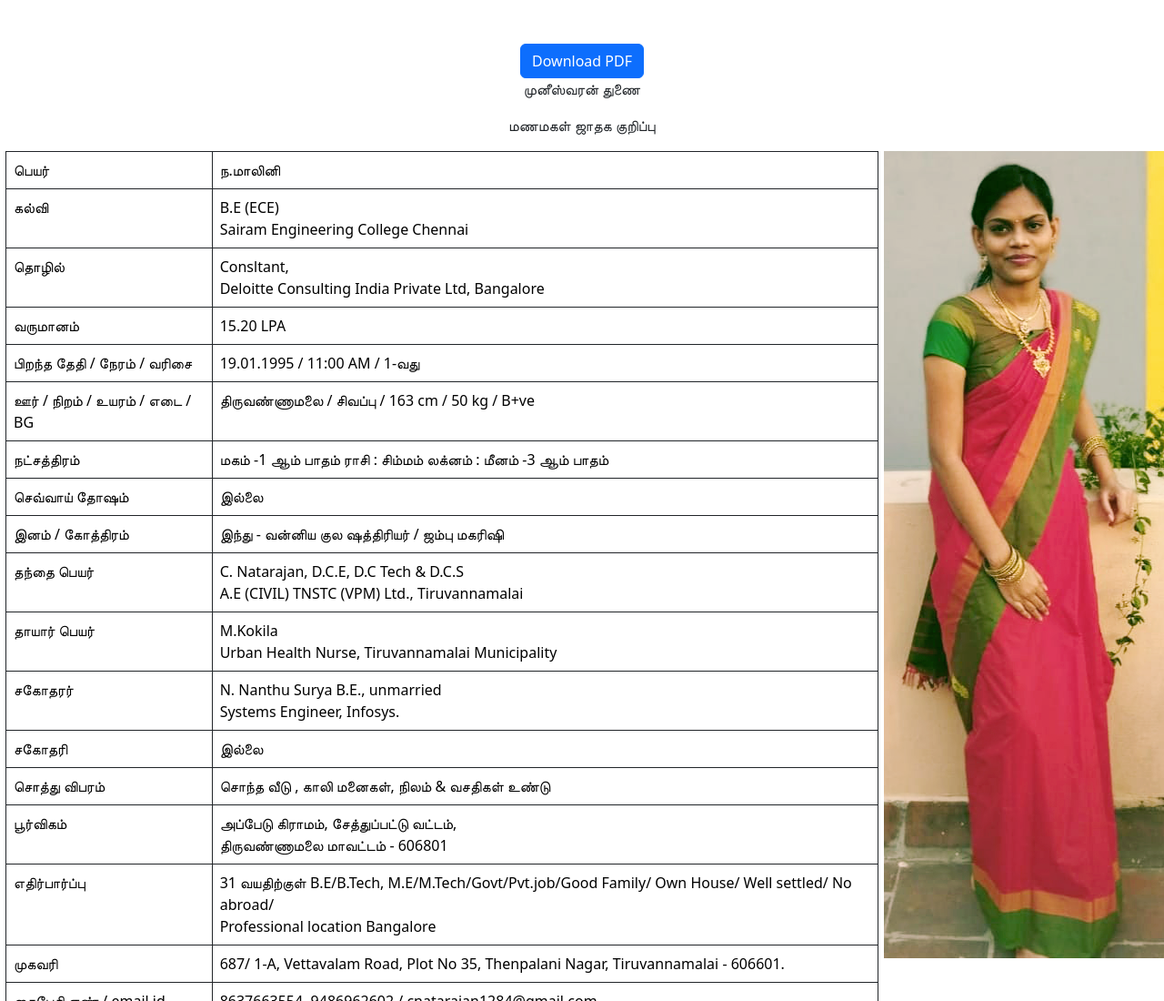
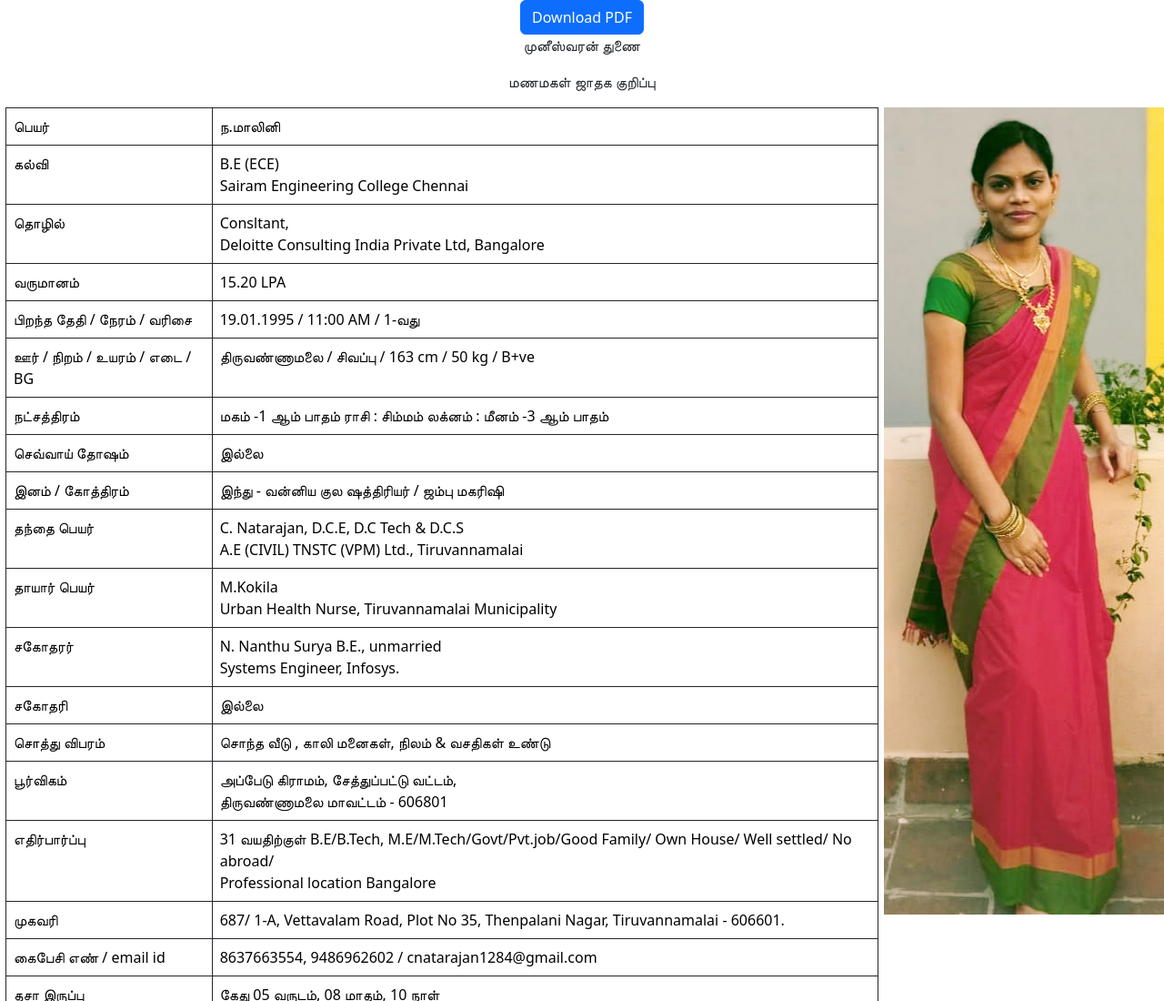
Before and after one commit to NanthuSurya/Malini-Horoscope, a plain HTML site: page index.html in a window 1280 px wide. Shown: the top 1100 px of the page at 91% size. Drawn offline with nearby package versions, Linux system fonts and the light colour scheme.

Commit message:
Update index.html

```diff
--- a/index.html
+++ b/index.html
@@ -17,7 +17,7 @@
 </head>
 
 <body>
-    <button id="downloadButton" class="btn btn-primary mt-5">Download PDF</button>
+    <button id="downloadButton" class="btn btn-primary">Download PDF</button>
 
     <p>முனீஸ்வரன் துணை</p>
     <p>மணமகள் ஜாதக குறிப்பு </p>
```
